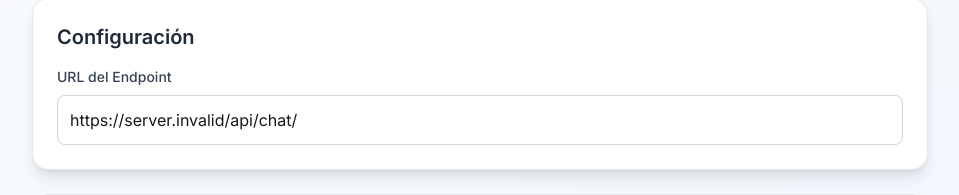
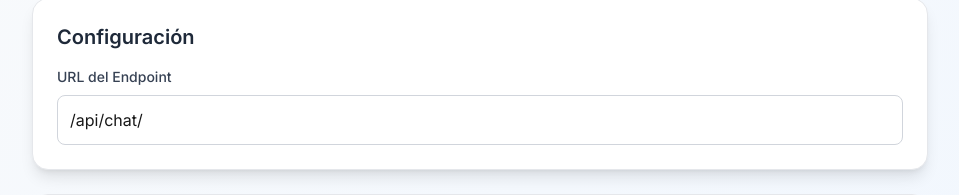
Before and after one commit to danitzn/sb_frontend, a Next.js app: page /test in a window 1280 px wide. Shown: the part 168-363 px from the top of the page, without its empty margins (160-1119 px from the left). Built offline with nearby package versions, Linux system fonts and the light colour scheme; no server answers.

Commit message:
cambios para el .env

```diff
--- a/app/page.tsx
+++ b/app/page.tsx
@@ -15,7 +15,7 @@ interface ChatResponse {
 }
 
 // URL base y path separados para mejor mantenimiento
-const API_BASE_URL = process.env.NEXT_PUBLIC_API_BASE_URL ?? '';
+const API_BASE_URL = process.env.API_BASE_URL ?? '';
 // Para mostrar al usuario la URL real aunque usemos proxy interno
 const DISPLAY_API_URL = 'https://sky-blue-onrn.onrender.com';
 const API_CHAT_PATH = '/api/chat/';
--- a/app/test/page.tsx
+++ b/app/test/page.tsx
@@ -11,7 +11,7 @@ interface TestResult {
 }
 
 export default function CORSTestPage() {
-  const API_BASE_URL = process.env.NEXT_PUBLIC_API_BASE_URL ?? '';
+  const API_BASE_URL = process.env.API_BASE_URL ?? '';
   const [results, setResults] = useState<TestResult[]>([]);
   const [isTesting, setIsTesting] = useState(false);
   const [customUrl, setCustomUrl] = useState(`${API_BASE_URL}/api/chat/`);
--- a/next.config.ts
+++ b/next.config.ts
@@ -3,12 +3,17 @@ import type { NextConfig } from "next";
 const nextConfig: NextConfig = {
   trailingSlash: true,
   async rewrites() {
+    // 1. Extraemos la URL de una variable de entorno
+    // 2. Definimos un fallback por si se nos olvida configurar el .env
+    const API_BASE_URL = process.env._API_URL || 'https://workflow-circular-exams-brake.trycloudflare.com';
+
     return [
       {
         source: '/api/:path*',
-        destination: 'https://sky-blue-onrn.onrender.com/api/:path*',
+        // 3. Aseguramos que la URL sea absoluta y dinámica
+        destination: `${API_BASE_URL}/api/:path*`,
       },
-    ]
+    ];
   },
 };
 
```
Also changed, not shown: 2 other files (tests, documents, lock files or other folders).
